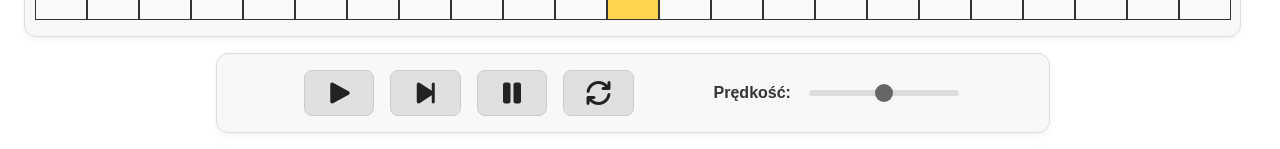
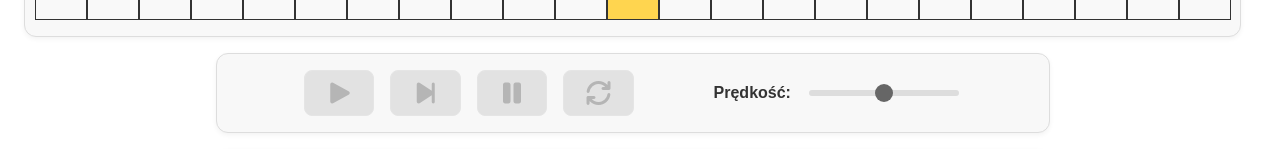
Before and after one commit to kacperszamborowski/TuringMachineSimulator, a Vue app: page / in a window 1280 px wide. Shown: the part 234-383 px from the top of the page. Built offline with nearby package versions, Linux system fonts and the light colour scheme.

Commit message:
Polishing

```diff
--- a/src/components/MachineControls.vue
+++ b/src/components/MachineControls.vue
@@ -9,10 +9,18 @@ const machineStore = MachineStore()
     <AppSection>
         <div class="controls-container">
             <div class="machine-controls">
-                <button @click="machineStore.run()"><i class="fa fa-play" /></button>
-                <button @click="machineStore.step"><i class="fa fa-step-forward" /></button>
-                <button @click="machineStore.stop"><i class="fa fa-pause" /></button>
-                <button @click="machineStore.loadProgram"><i class="fa fa-sync" /></button>
+                <button @click="machineStore.run(true)" :disabled="!machineStore.rules.length">
+                    <i class="fa fa-play" />
+                </button>
+                <button @click="machineStore.run(false)" :disabled="!machineStore.rules.length">
+                    <i class="fa fa-step-forward" />
+                </button>
+                <button @click="machineStore.stop" :disabled="!machineStore.rules.length">
+                    <i class="fa fa-pause" />
+                </button>
+                <button @click="machineStore.loadProgram" :disabled="!machineStore.rules.length">
+                    <i class="fa fa-sync" />
+                </button>
             </div>
             <div class="speed-control">
                 <span class="label">{{ $t("speed") }} </span>
--- a/src/i18n/i18n.ts
+++ b/src/i18n/i18n.ts
@@ -5,17 +5,22 @@ const messages = {
     header: "Symulator maszyny Turinga",
     addTape: "Dodaj taśmę",
     removeTape: "Usuń taśmę",
+    duplicateInit: "Znaleziono duplikat \"init\", w linii ",
+    duplicateAccept: "Znaleziono duplikat \"accept\", w linii ",
     invalidRuleMissing: "Niepoprawna reguła (brak '->') w linii ",
     invalidRuleTooMany: "Niepoprawna reguła (więcej niż 1 '->') w linii ",
     invalidRuleInputLength: "Niepoprawna liczba taśm lub symboli wejściowych w linii ",
-    InvalidRuleInputBlank: "Niepoprawna liczba symboli wejściowych (symbol pusty powinien być zapisany jako '_' w linii ",
+    invalidRuleInputBlank: "Niepoprawna liczba symboli wejściowych (symbol pusty powinien być zapisany jako '_' w linii ",
+    invalidRuleInputSymbolLength: "Symbole wejściowe muszą być pojedynczymi znakami, w linii ",
     invalidRuleOutputLength: "Niepoprawna liczba taśm lub symboli wyjściowych w linii ",
     invalidRuleOutputBlank: "Niepoprawna liczba symboli wyjściowych (symbol pusty powinien być zapisany jako '_' w linii ",
+    invalidRuleOutputSymbolLength: "Symbole wyjściowe muszą być pojedynczymi znakami, w linii ",
     invalidRuleOutputMovesLength: "Niepoprawna liczba ruchów w linii ",
     invalidRuleMove: "Niepoprawny ruch (dozwolone ruchy: L, R, S) w linii ",
     invalidComment: "Komentarz musi obejmować całą linię w linii ",
     missingInit: "Brak stanu inicjalizującego: ",
     missingAccept: "Brak stanu akceptującego: ",
+    invalidNumberOfTapes: "Niepoprawna ilość taśm",
     statusState: "Stan:",
     machineStopped: "Zatrzymano",
     machineRunning: "W trakcie",
@@ -46,6 +51,7 @@ const messages = {
         Kolejnym krokiem jest skompilowanie algorytmu - kliknij przycisk <b>'Kompiluj'</b><br />
         Następnie w polu tekstowym <b>'Wejście'</b> trzeba wpisać przykładowe wejście - na przykład <b>10001</b> i kliknąć <b>"Wczytaj"</b><br />
         Teraz pozostaje tylko <b>uruchomić maszynę</b> - kliknij <b>ikonę startu</b> w sekcji sterowania maszyną<br />
+        W tej sekcji jest również dostępny <b>suwak</b>, którym możesz zmienić <b>prędkość</b> działania maszyny<br />
         W prawym górnym rogu widać <b>informacje</b> o stanie maszyny - ilość kroków, aktualny stan i status<br />
         Po zakończeniu działania maszyny, status powinien być 'Sukces', ponieważ 10001 jest palindromem<br />
         Ps: Jeśli pole tekstowe <b>'Wejście'</b> zawiera coś w momencie kliknięcia <b>'Kompiluj'</b>, dane zostaną wczytane automatycznie<br />`,
@@ -74,17 +80,22 @@ const messages = {
     header: "Turing machine simulator",
     addTape: "Add tape",
     removeTape: "Remove tape",
+    duplicateInit: "Duplicate \"init\" found in line ",
+    duplicateAccept: "Duplicate \"accept\" found in line ",
     invalidRuleMissing: "Invalid rule (missing '->') in line ",
     invalidRuleTooMany: "Invalid rule (more than 1 '->') in line ",
     invalidRuleInputLength: "Invalid number of tapes or input symbols in line ",
-    InvalidRuleInputBlank: "Invalid number of input symbols (blank symbol should be written as '_') in line ",
+    invalidRuleInputBlank: "Invalid number of input symbols (blank symbol should be written as '_') in line ",
+    invalidRuleInputSymbolLength: "Input symbols must be single characters in line ",
     invalidRuleOutputLength: "Invalid number of tapes or output symbols in line ",
     invalidRuleOutputBlank: "Invalid number of output symbols (blank symbol should be written as '_') in line ",
+    invalidRuleOutputSymbolLength: "Output symbols must be single characters in line ",
     invalidRuleOutputMovesLength: "Invalid number of moves in line ",
     invalidRuleMove: "Invalid move (allowed moves: L, R, S) in line ",
     invalidComment: "Comment must cover the whole line in line ",
     missingInit: "Initial state missing: ",
     missingAccept: "Accept state missing: ",
+    invalidNumberOfTapes: "Invalid number of tapes",
     statusState: "State:",
     machineStopped: "Stopped",
     machineRunning: "Running",
@@ -115,6 +126,7 @@ const messages = {
         The next step is to compile the algorithm - click the <b>'Compile'</b> button<br />
         Then, in the <b>'Input'</b> field, enter an example input - for instance <b>10001</b> - and click <b>'Load'</b><br />
         Now, you just need to <b>run the machine</b> - click the <b>'play' icon</b> in the machine control section<br />
+        In this section there's also a <b>slider</b> which you can use to adjust the <b>speed</b> of the machine<br />
         In the top-right corner, you can see <b>information</b> about the machine's state - number of steps, current state, and status<br />
         Once the machine finishes running, the status should be 'Success', because 10001 is a palindrome<br />
         Ps: if <b>'Input'</b> field has something inside when <b>'Compile'</b> is clicked, it will input the data automatically<br />`,
--- a/src/logic/parser.ts
+++ b/src/logic/parser.ts
@@ -39,11 +39,17 @@ export function parseProgram(code: string, numTapes: number): ParseResult {
       continue
 
     if (line.startsWith("init:")) {
+      if (initState !== null) {
+        return { success: false, errorCode: "duplicateInit", lineNumber }
+      }
       initState = line.replace("init:", "").trim()
       continue
     }
 
     if (line.startsWith("accept:")) {
+      if (acceptState !== null) {
+        return { success: false, errorCode: "duplicateAccept", lineNumber }
+      }
       acceptState = line.replace("accept:", "").trim()
       continue
     }
@@ -66,7 +72,10 @@ export function parseProgram(code: string, numTapes: number): ParseResult {
       return { success: false, errorCode: "invalidRuleInputLength", lineNumber }
     }
     if (readSymbolsRaw.some(sym => sym === "")) {
-      return { success: false, errorCode: "InvalidRuleInputBlank", lineNumber }
+      return { success: false, errorCode: "invalidRuleInputBlank", lineNumber }
+    }
+    if (readSymbolsRaw.some(sym => sym.length > 1)) {
+      return { success: false, errorCode: "invalidRuleInputSymbolLength", lineNumber }
     }
     const readSymbols = readSymbolsRaw.map(handleBlank)
 
@@ -80,6 +89,9 @@ export function parseProgram(code: string, numTapes: number): ParseResult {
     }
     if (writeSymbolsRaw.some(sym => sym === "")) {
       return { success: false, errorCode: "invalidRuleOutputBlank", lineNumber }
+    }
+    if (writeSymbolsRaw.some(sym => sym.length > 1)) {
+      return { success: false, errorCode: "invalidRuleOutputSymbolLength", lineNumber }
     }
     if (moves.length !== numTapes) {
       return { success: false, errorCode: "invalidRuleOutputMovesLength", lineNumber }
--- a/src/stores/store.ts
+++ b/src/stores/store.ts
@@ -20,23 +20,25 @@ export const MachineStore = defineStore('machineStore', () => {
   const speed = computed(() => 1000 - rawSpeed.value)
   const stepCount = ref(0)
   const neededTapes = ref(0)
+  let errorTimeout: ReturnType<typeof setTimeout> | null = null
 
   function setError(errCode: string | null, errLine: number | null) {
     errorCode.value = errCode
     errorLine.value = errLine
-    setTimeout(() => {
+
+    if (errorTimeout !== null) {
+      clearTimeout(errorTimeout)
+    }
+
+    errorTimeout = setTimeout(() => {
       clearError()
+      errorTimeout = null;
     }, 5000)
   }
 
   function clearError() {
     errorCode.value = null
     errorLine.value = null
-  }
-
-  function setNumberOfTapes(newNumber: number) {
-    numberOfTapes.value = newNumber
-    machine.tapes = Array.from({ length: newNumber }, () => new TapeClass())
   }
 
   function addTape() {
@@ -134,15 +136,19 @@ export const MachineStore = defineStore('machineStore', () => {
     currentState.value = rule.nextState
   }
 
-  function run() {
+  function run(auto: boolean) {
     if (isRunning.value) return
 
-    while (numberOfTapes.value > neededTapes.value) { //removes unnecessary tapes added after compilation
-      removeTape()
+    while (numberOfTapes.value !== neededTapes.value) {
+      setError("invalidNumberOfTapes", null)
+      return
     }
 
-    while (numberOfTapes.value < neededTapes.value) { //adds missing tapes removed after compilation
-      addTape()
+    clearError()
+
+    if (!auto) {
+      step()
+      return
     }
 
     isRunning.value = true
@@ -163,7 +169,6 @@ export const MachineStore = defineStore('machineStore', () => {
 
   return {
     numberOfTapes,
-    setNumberOfTapes,
     addTape,
     removeTape,
     loadProgram,
--- a/src/styles/appSection.css
+++ b/src/styles/appSection.css
@@ -41,3 +41,19 @@
   transform: translateY(-1px);
   box-shadow: 0 2px 6px rgba(0, 0, 0, 0.1);
 }
+
+.app-section button:disabled {
+  background: #dadada;
+  color: #999;
+  border-color: #ddd;
+  cursor: default;
+  transform: none;
+  box-shadow: none;
+  opacity: 0.7;
+}
+
+.app-section button:disabled:hover {
+  background: #dadada;
+  transform: none;
+  box-shadow: none;
+}
```
